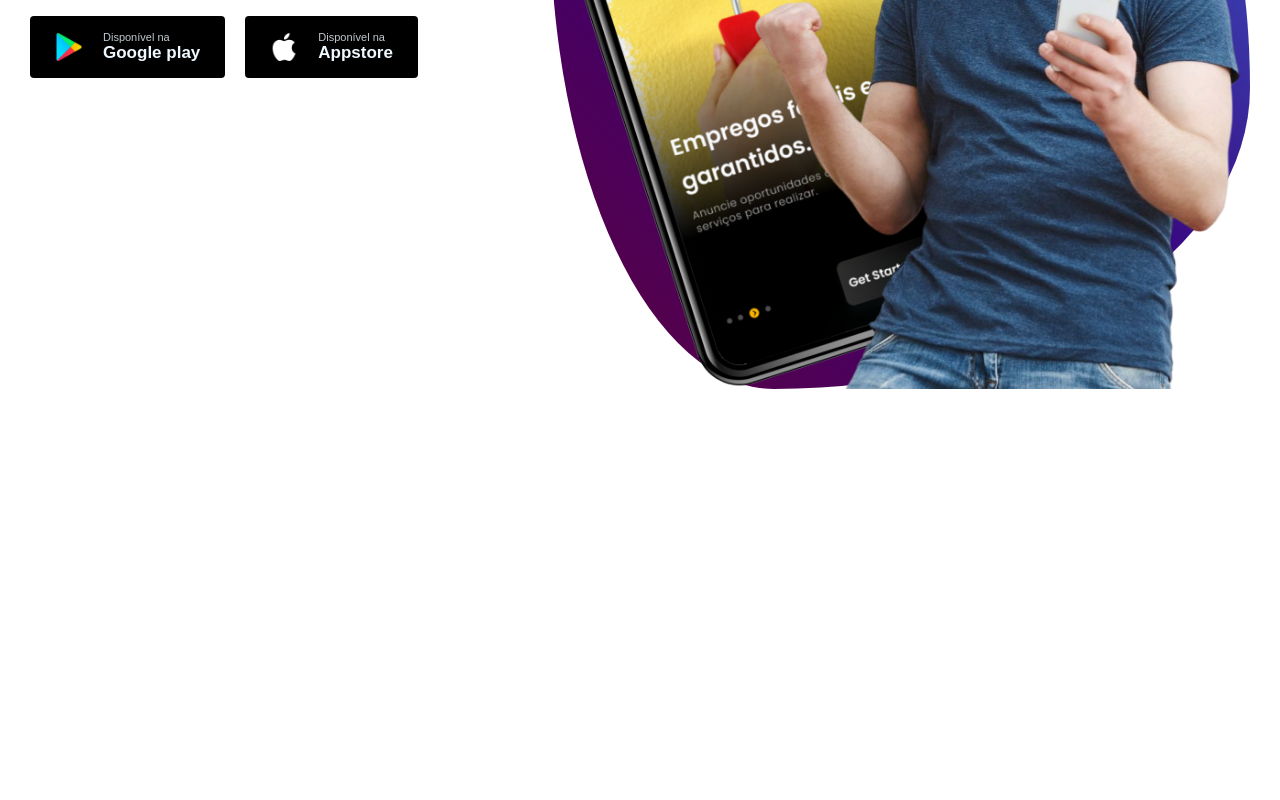
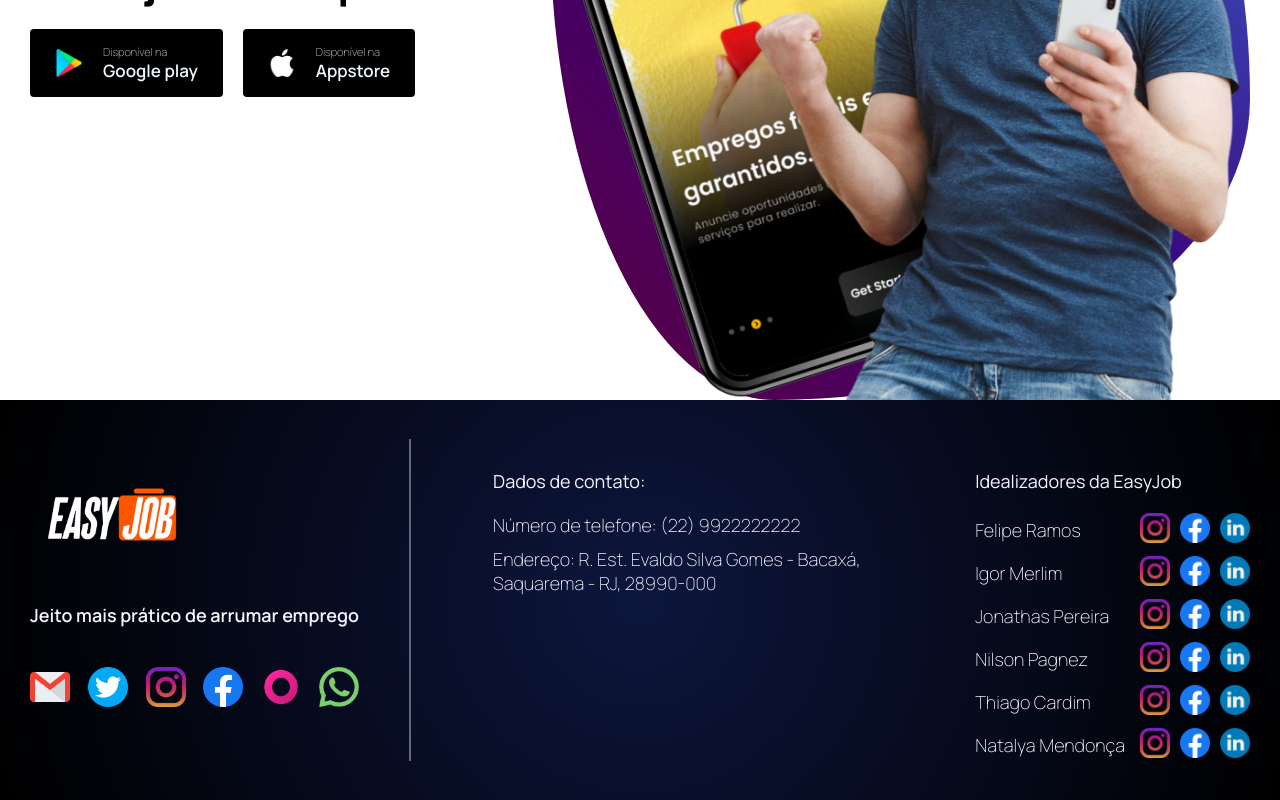
Before and after one commit to NilsonPagnez/easyjob_login, a React (Create React App) app in the folder client/: page / in a window 1280 px wide. Shown: the part 1500-2300 px from the top of the page. Before the commit the page ends 1889 px from the top, so only its background shows below. Built offline with nearby package versions, Linux system fonts and the light colour scheme.

Commit message:
Footer criado

```diff
--- a/client/src/App.js
+++ b/client/src/App.js
@@ -2,6 +2,7 @@ import './App.css';
 import Header from './Containers/Header/Header';
 import Home from './Pages/Home/Home';
 import { BrowserRouter, Route, Routes } from "react-router-dom";
+import Footer from './Containers/Footer/Footer';
 
 function App() {
   return (
@@ -11,7 +12,7 @@ function App() {
         <Route path='/' element={<Home/>}/>
 
       </Routes>
-
+      <Footer/>
     </BrowserRouter>
   );
 }
--- /dev/null
+++ b/client/src/Containers/Footer/Footer.css
@@ -0,0 +1,130 @@
+footer {
+    height: 40rem;
+    background: radial-gradient(circle, rgb(13, 22, 61) 0%, rgb(0, 0, 0) 100%);
+}
+
+footer .container {
+    display: flex;
+    justify-content: space-evenly;
+    flex-direction: column;
+}
+
+footer .container h3 {
+    color: aliceblue;
+    font-size: 1.8rem;
+    font-weight: 400;
+}
+
+footer .container ul {
+    padding-top: 2rem;
+    display: flex;
+    flex-direction: column;
+    gap: 1rem;
+}
+
+footer .container span {
+    font-size: 1.8rem;
+    color: aliceblue;
+    font-weight: 600;
+}
+
+footer .container .f-top {
+    width: 100%;
+    display: flex;
+    justify-content: space-between;
+}
+
+footer .container .f-top .EJ_info {
+    max-width: 50rem;
+    border-right: 2px rgb(96, 104, 121) solid;
+    padding-right: 5rem;
+
+}
+
+footer .container .f-top .EJ_info .LogoNova {
+    max-height: 200px;
+    width: 50%;
+    display: block;
+}
+
+footer .container .f-top .EJ_info span {
+    display: block;
+    padding-bottom: 4rem;
+}
+
+footer .container .f-top .EJ_info .redes {
+    display: flex;
+    justify-content: space-between;
+}
+
+footer .container .f-top .EJ_info .redes img {
+    max-width: 4rem;
+    filter: brightness(100%);
+    transition: 0.2s;
+}
+
+footer .container .f-top .EJ_info .redes img:hover {
+    filter: brightness(120%);
+    transition: 0.3s;
+}
+
+footer .container .f-top .colaboradores span {
+    transition: 0.2s ease-in;
+}
+
+footer .container .f-top .colaboradores span:hover {
+    color: var(--text-color-lightGray);
+    transition: 0.2s;
+    text-decoration: underline;
+}
+
+footer .container .f-top .idealizadores ul li {
+    display: flex;
+    align-items: center;
+    justify-content: space-between;
+}
+
+footer .container .f-top .idealizadores ul li a:first-child {
+    padding-left: 1.5rem;
+}
+
+footer .container .f-top .idealizadores ul li a img {
+    width: 3rem;
+    transition: 0.2s;
+}
+
+footer .container .f-top .idealizadores ul li a img:hover {
+    filter: brightness(120%);
+    transition: 0.3s;
+}
+
+footer .container .f-bot {
+    display: flex;
+    justify-content: center;
+}
+
+footer .container .f-bot span {
+    font-style: italic;
+    font-weight: 400;
+}
+
+.colaboradores{
+    margin-top: 30px;
+    max-width: 400px;
+  }
+
+  .colaboradores ul li a span{
+    font-weight: 300;
+  }
+
+  .idealizadores  {
+    margin-top: 30px;
+  }
+  .idealizadores ul li span{
+    font-weight: 300;
+  }
+
+  .ID_Redes {
+    display: flex;
+    gap: 10px;
+  }
--- /dev/null
+++ b/client/src/Containers/Footer/Footer.jsx
@@ -0,0 +1,101 @@
+import React from 'react'
+import './Footer.css'
+import LogoNova from '../../assets/logonova.png'
+import IconGmail from '../../assets/Icon_gmail.png'
+import IconTwitter from '../../assets/Icon_twitter.png'
+import IconInstagram from '../../assets/Icon_instagram.png'
+import IconFacebook from '../../assets/Icon_facebook.png'
+import IconOrkut from '../../assets/Icon_orkut.png'
+import IconWhatsapp from '../../assets/Icon_whatsapp.png'
+import IconLinkedin from '../../assets/Icon_linkedin.png'
+
+function Footer() {
+    return (
+        <footer>
+            <div className="container">
+                <div className="f-top">
+                    <div className="EJ_info">
+                        <img className="LogoNova" src={LogoNova} alt=""></img>
+                        <span>Jeito mais prático de arrumar emprego</span>
+                        <div className="redes">
+                            <a href=""><img src={IconGmail} alt="Gmail"></img></a>
+                            <a href=""><img src={IconTwitter} alt="Twitter"></img></a>
+                            <a href=""><img src={IconInstagram} alt="Instagram"></img></a>
+                            <a href=""><img src={IconFacebook} alt="Facebook"></img></a>
+                            <a href=""><img src={IconOrkut} alt="Orkut"></img></a>
+                            <a href=""><img src={IconWhatsapp} alt="Whatsapp"></img></a>
+                        </div>
+                    </div>
+
+                    <div className="colaboradores">
+                        <h3>Dados de contato: </h3>
+                        <ul>
+                            <li><a href="./"><span >Número de telefone: (22) 9922222222</span></a></li>
+                            <li><a href="./"><span >Endereço: R. Est. Evaldo Silva Gomes - Bacaxá, Saquarema - RJ, 28990-000</span></a></li>
+                        </ul>
+                    </div>
+
+                    <div className="idealizadores">
+
+                        <h3>Idealizadores da EasyJob</h3>
+                        <ul>
+                            <li>
+
+                                <span > Felipe Ramos </span>
+                                <div className="ID_Redes">
+                                    <a href=""><img src={IconInstagram} alt="Instagram"></img></a>
+                                    <a href=""><img src={IconFacebook} alt="Facebook"></img></a>
+                                    <a href=""><img src={IconLinkedin} alt="Facebook"></img></a>
+                                </div>
+                            </li>
+                            <li>
+
+                                <span > Igor Merlim </span>
+                                <div className="ID_Redes">
+                                    <a href=""><img src={IconInstagram} alt="Instagram"></img></a>
+                                    <a href=""><img src={IconFacebook} alt="Facebook"></img></a>
+                                    <a href=""><img src={IconLinkedin} alt="Facebook"></img></a>
+                                </div>
+                            </li>
+                            <li>
+
+                                <span > Jonathas Pereira </span>
+                                <div className="ID_Redes">
+                                    <a href=""><img src={IconInstagram} alt="Instagram"></img></a>
+                                    <a href=""><img src={IconFacebook} alt="Facebook"></img></a>
+                                    <a href=""><img src={IconLinkedin} alt="Facebook"></img></a>
+                                </div>
+                            </li>
+                            <li>
+                                <span > Nilson Pagnez </span>
+                                <div className="ID_Redes">
+                                    <a href=""><img src={IconInstagram} alt="Instagram"></img></a>
+                                    <a href=""><img src={IconFacebook} alt="Facebook"></img></a>
+                                    <a href=""><img src={IconLinkedin} alt="Facebook"></img></a>
+                                </div>
+                            </li>
+                            <li>
+                                <span > Thiago Cardim</span>
+                                <div className="ID_Redes">
+                                    <a href=""><img src={IconInstagram} alt="Instagram"></img></a>
+                                    <a href=""><img src={IconFacebook} alt="Facebook"></img></a>
+                                    <a href=""><img src={IconLinkedin} alt="Facebook"></img></a>
+                                </div>
+                            </li>
+                            <li>
+                                <span > Natalya Mendonça </span>
+                                <div className="ID_Redes">
+                                    <a href=""><img src={IconInstagram} alt="Instagram"></img></a>
+                                    <a href=""><img src={IconFacebook} alt="Facebook"></img></a>
+                                    <a href=""><img src={IconLinkedin} alt="Facebook"></img></a>
+                                </div>
+                            </li>
+                        </ul>
+                    </div>
+                </div>
+            </div>
+        </footer >
+    )
+}
+
+export default Footer
--- a/client/src/Containers/Header/Header.jsx
+++ b/client/src/Containers/Header/Header.jsx
@@ -40,7 +40,11 @@ function Header() {
                             <button class="menu-buttons">CONTATO</button>
                         </Link>
 
-                        <button class="logar"> <a href="./"><img class="icons" src={Login} alt="login"></img> LogIn</a></button>
+                        <button class="logar">
+                            <Link to='/Login'>
+                                <img class="icons" src={Login} alt="login"></img>LogIn
+                            </Link>
+                        </button>
                     </ul>
                 </div>
             </div>
--- a/client/src/index.css
+++ b/client/src/index.css
@@ -1,4 +1,6 @@
 @charset "UTF-8";
+@import url('https://fonts.googleapis.com/css2?family=Manrope:wght@200;400;500;600;800&display=swap');
+
 * {
   margin: 0;
   padding: 0;
```
